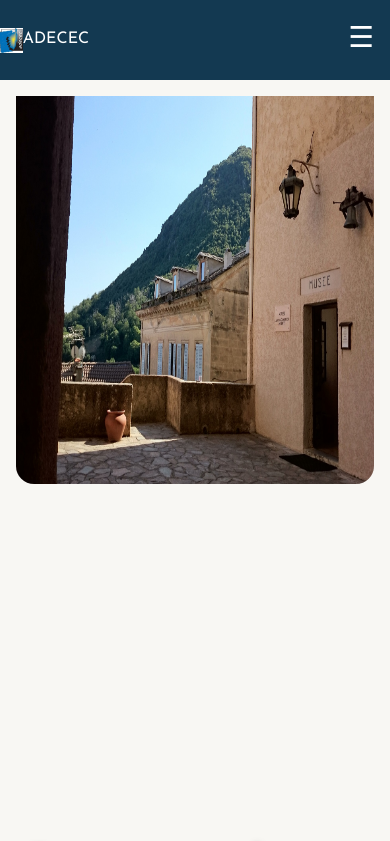
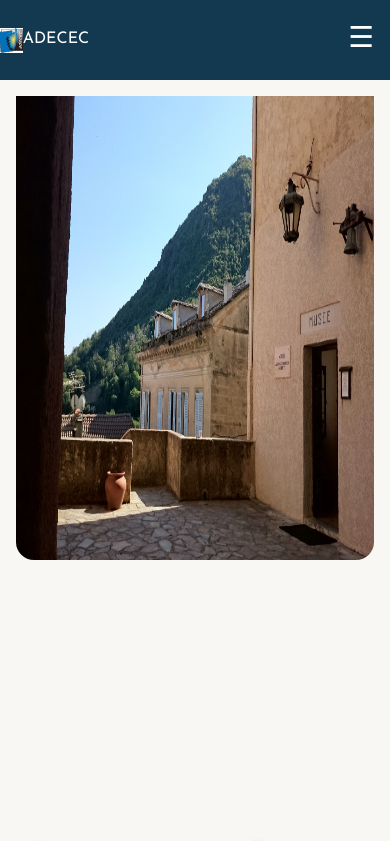
Before and after one commit to Borislehachoir/museu-adecec, a React (Vite) app in the folder museu-adecec/: page / in a window 390 px wide. Shown: the top 841 px of the page. Built offline with nearby package versions, Linux system fonts and the light colour scheme; a web font is replaced by a local one.

Commit message:
fixing shit i did bc 46vh was 2 smol :'c

```diff
--- a/museu-adecec/src/styles/global.css
+++ b/museu-adecec/src/styles/global.css
@@ -1222,11 +1222,11 @@ button {
   }
 
   .hewwo-picture {
-    max-height: 46vh;
+    max-height: 55vh;
   }
 
   .hero-img {
-    max-height: 46vh;
+    max-height: 55vh;
     object-fit: cover;
     border-radius: 0 0 18px 18px;
   }
```
